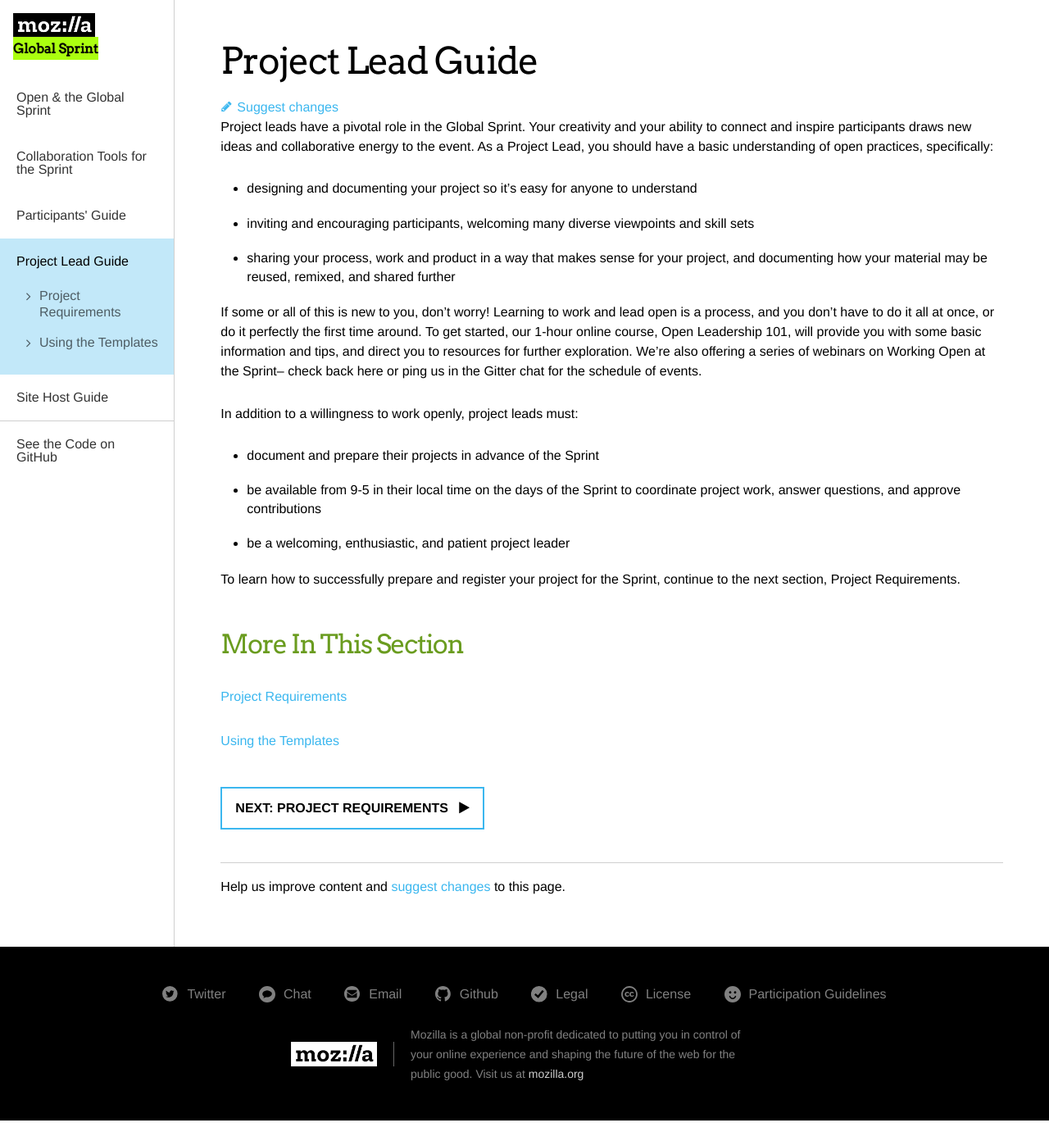
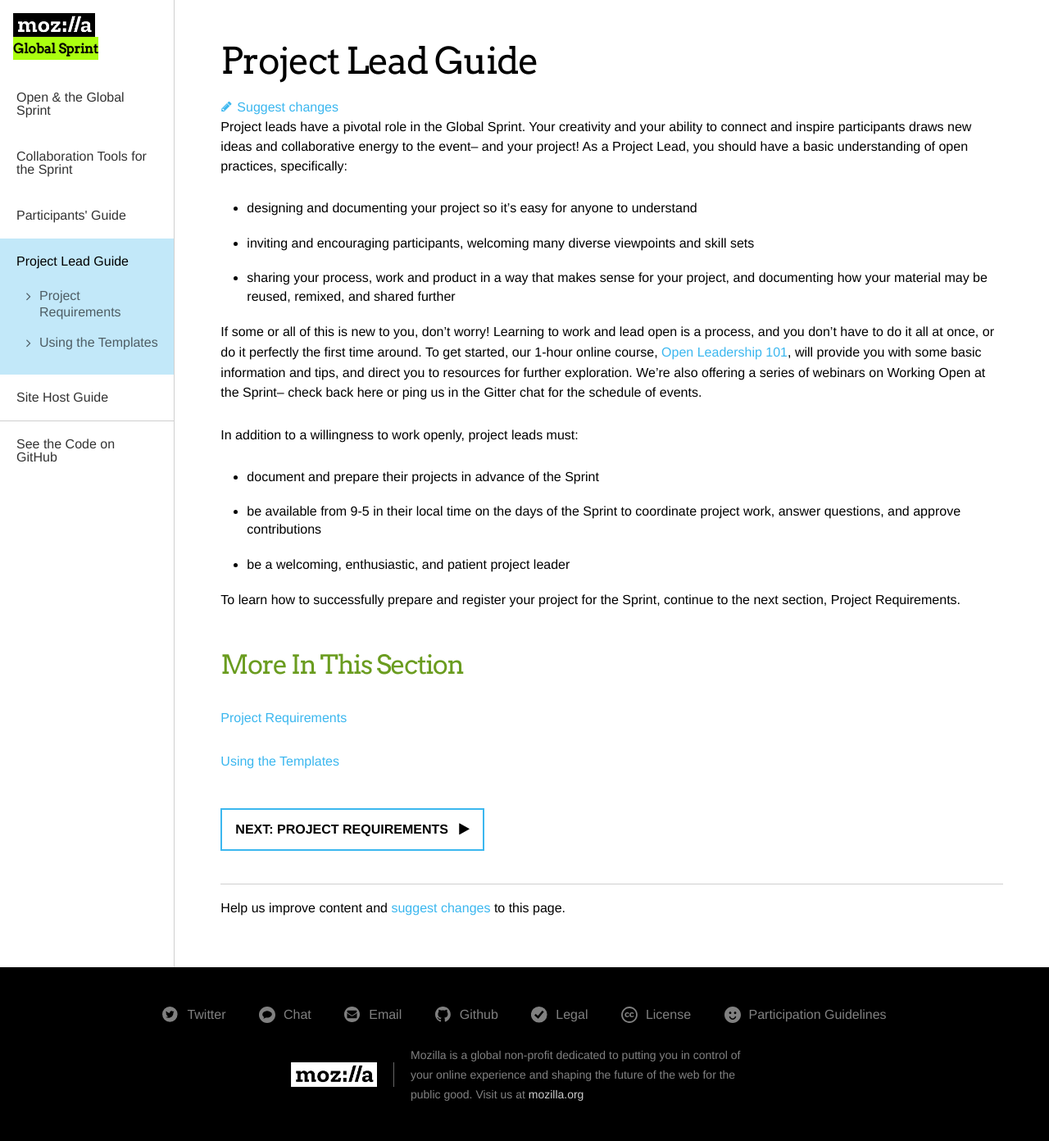
Before and after one commit to mozilla/global-sprint, a Jekyll site: the page built from _articles/project-lead-guide.md, in a window 1280 px wide. Shown: the whole page at 82% size. Built offline with Jekyll 4.4.1, drawn with Linux system fonts in a browser that asks for light colours; comment, search, counter and statistics services are not loaded; before the commit the page ends 1367 px from its top, so only the background shows below that.

Commit message:
Update project-lead-guide.md

```diff
--- a/_articles/project-lead-guide.md
+++ b/_articles/project-lead-guide.md
@@ -7,13 +7,13 @@ contents:
   - _articles/project-lead/templates.md
 ---
 
-Project leads have a pivotal role in the Global Sprint. Your creativity and your ability to connect and inspire participants draws new ideas and collaborative energy to the event. As a Project Lead, you should have a basic understanding of open practices, specifically:
+Project leads have a pivotal role in the Global Sprint. Your creativity and your ability to connect and inspire participants draws new ideas and collaborative energy to the event-- and your project! As a Project Lead, you should have a basic understanding of open practices, specifically:
 
 * designing and documenting your project so it’s easy for anyone to understand
 * inviting and encouraging participants, welcoming many diverse viewpoints and skill sets
 * sharing your process, work and product in a way that makes sense for your project, and documenting how your material may be reused, remixed, and shared further
 
-If some or all of this is new to you, don’t worry! Learning to work and lead open is a process, and you don’t have to do it all at once, or do it perfectly the first time around. To get started, our 1-hour online course, Open Leadership 101, will provide you with some basic information and tips, and direct you to resources for further exploration. We’re also offering a series of webinars on Working Open at the Sprint-- check back here or ping us in the Gitter chat for the schedule of events.
+If some or all of this is new to you, don’t worry! Learning to work and lead open is a process, and you don’t have to do it all at once, or do it perfectly the first time around. To get started, our 1-hour online course, [Open Leadership 101](https://mozilla.teachable.com/p/open-leadership-101), will provide you with some basic information and tips, and direct you to resources for further exploration. We’re also offering a series of webinars on Working Open at the Sprint-- check back here or ping us in the Gitter chat for the schedule of events.
 
 In addition to a willingness to work openly, project leads must:
 * document and prepare their projects in advance of the Sprint
```
